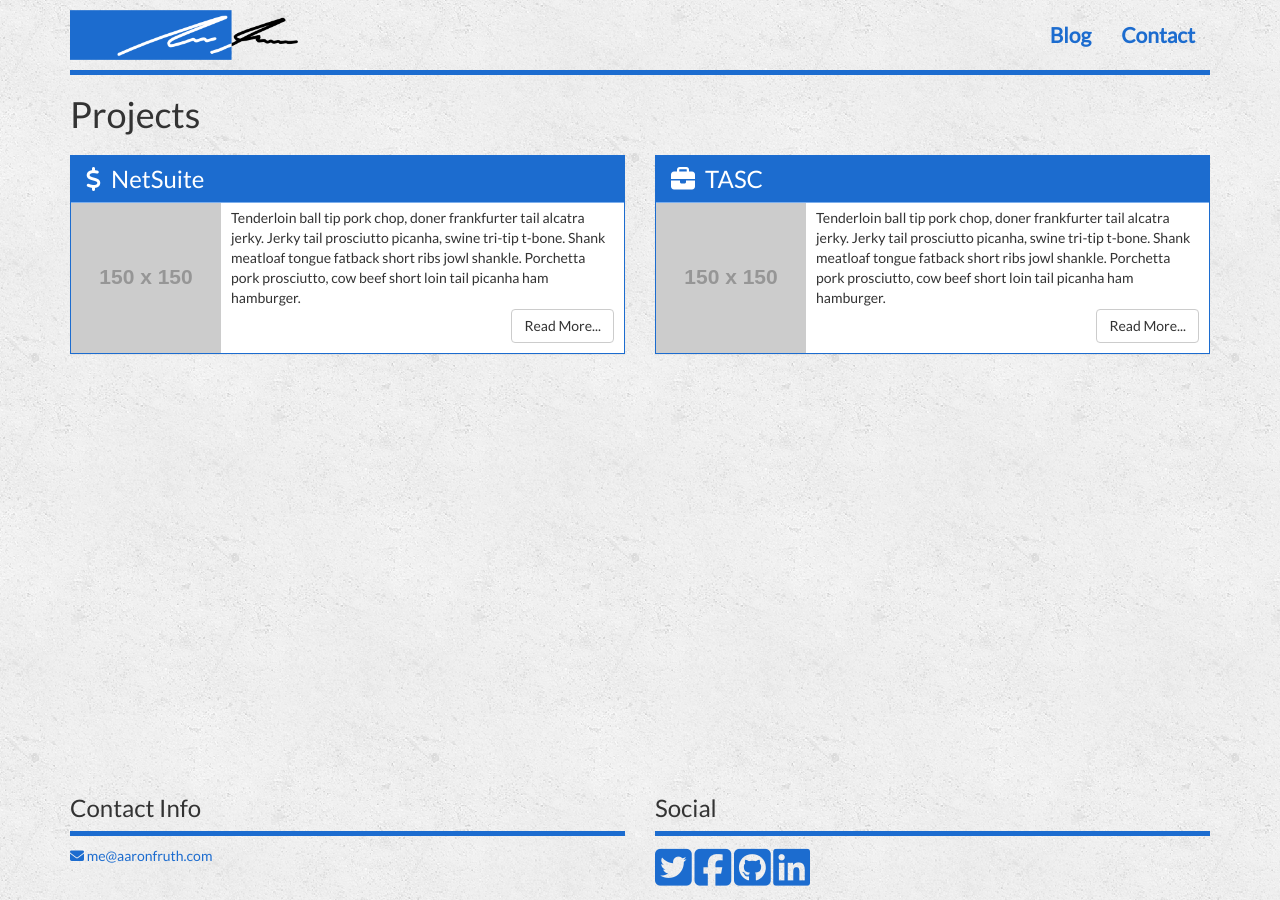
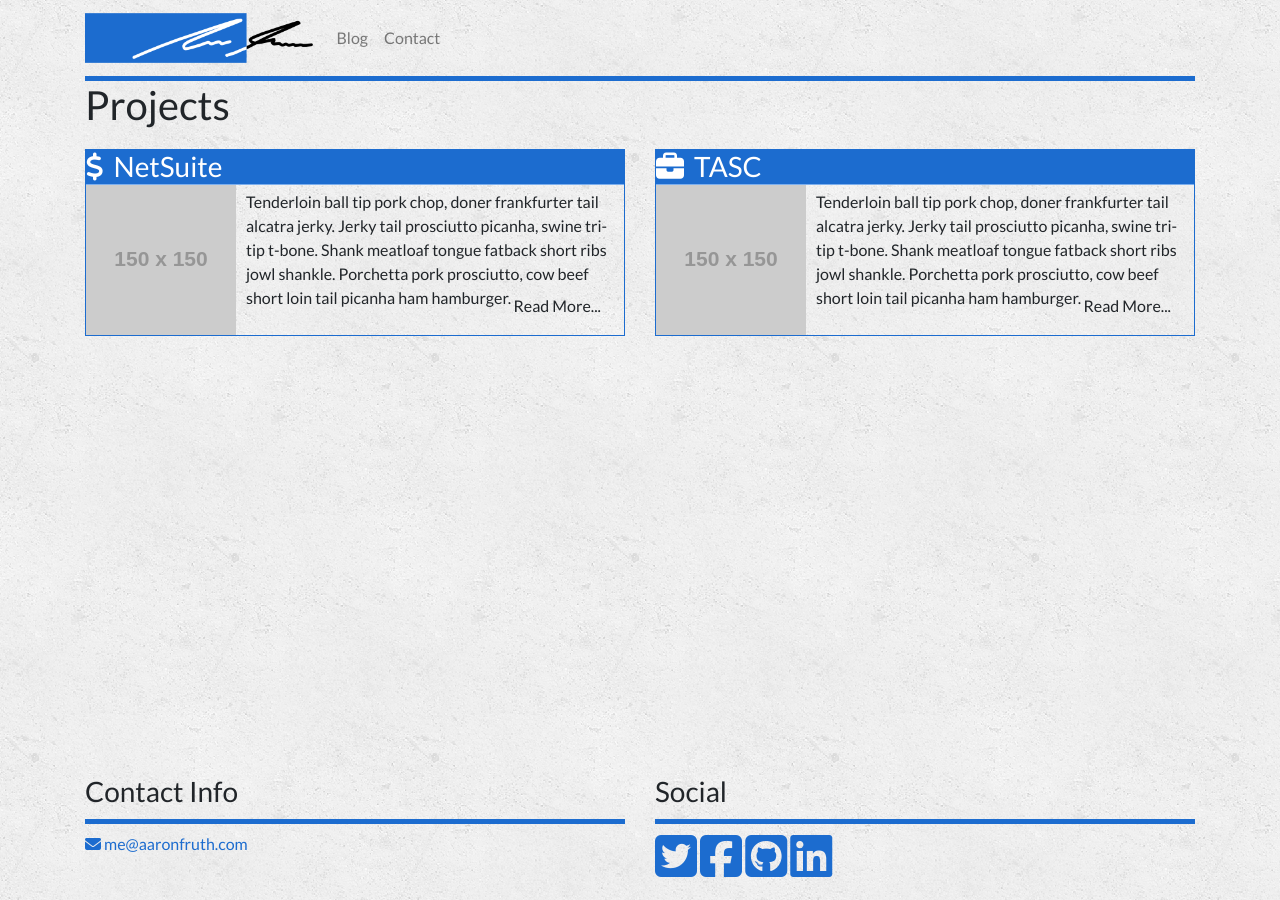
Before and after one commit to fruth/fruth.github.io, a Jekyll site: the page built from projects.html, in a window 1280 px wide. Built offline with Jekyll 4.4.1, drawn with Linux system fonts in a browser that asks for light colours; nearby versions of some CDN libraries.

Commit message:
Update bootstrap and content rendering

```diff
--- a/_includes/contact_form.html
+++ b/_includes/contact_form.html
@@ -2,7 +2,7 @@
   <div class="form-group">
     <label for="name" class="col-sm-3 control-label">Name</label>
     <div class="col-sm-9">
-      <input type="text" class="form-control" id="name" name="name" placeholder="Rick Sanchez" required>
+      <input type="text" class="form-control" id="name" name="name" placeholder="Name" required>
     </div>
   </div>
   <div class="form-group">
--- a/_includes/footer.html
+++ b/_includes/footer.html
@@ -18,9 +18,8 @@
   </div>
 </footer>
 
-<script src="https://code.jquery.com/jquery-3.1.0.min.js" integrity="sha256-cCueBR6CsyA4/9szpPfrX3s49M9vUU5BgtiJj06wt/s=" crossorigin="anonymous"></script>
-<script src="https://cdn.jsdelivr.net/jquery.validation/1.15.1/jquery.validate.min.js" crossorigin="anonymous"></script>
-<script src="https://maxcdn.bootstrapcdn.com/bootstrap/3.3.7/js/bootstrap.min.js" integrity="sha384-Tc5IQib027qvyjSMfHjOMaLkfuWVxZxUPnCJA7l2mCWNIpG9mGCD8wGNIcPD7Txa" crossorigin="anonymous"></script>
-<script src="https://kit.fontawesome.com/15f70380b2.js" crossorigin="anonymous"></script>
+<script src="https://code.jquery.com/jquery-3.5.1.slim.min.js" integrity="sha384-DfXdz2htPH0lsSSs5nCTpuj/zy4C+OGpamoFVy38MVBnE+IbbVYUew+OrCXaRkfj" crossorigin="anonymous"></script>
+<script src="https://cdn.jsdelivr.net/npm/popper.js@1.16.1/dist/umd/popper.min.js" integrity="sha384-9/reFTGAW83EW2RDu2S0VKaIzap3H66lZH81PoYlFhbGU+6BZp6G7niu735Sk7lN" crossorigin="anonymous"></script>
+<script src="https://stackpath.bootstrapcdn.com/bootstrap/4.5.2/js/bootstrap.min.js" integrity="sha384-B4gt1jrGC7Jh4AgTPSdUtOBvfO8shuf57BaghqFfPlYxofvL8/KUEfYiJOMMV+rV" crossorigin="anonymous"></script><script src="https://kit.fontawesome.com/15f70380b2.js" crossorigin="anonymous"></script>
 <script src="/js/contact.js"></script>
 <script src="/js/tracking.js"></script>
--- a/_includes/head.html
+++ b/_includes/head.html
@@ -2,6 +2,6 @@
 
 <meta name="viewport" content="width=device-width, initial-scale=1">
 
-<link rel="stylesheet" href="https://maxcdn.bootstrapcdn.com/bootstrap/3.3.7/css/bootstrap.min.css" integrity="sha384-BVYiiSIFeK1dGmJRAkycuHAHRg32OmUcww7on3RYdg4Va+PmSTsz/K68vbdEjh4u" crossorigin="anonymous">
+<link rel="stylesheet" href="https://stackpath.bootstrapcdn.com/bootstrap/4.5.2/css/bootstrap.min.css" integrity="sha384-JcKb8q3iqJ61gNV9KGb8thSsNjpSL0n8PARn9HuZOnIxN0hoP+VmmDGMN5t9UJ0Z" crossorigin="anonymous">
 <link rel="stylesheet" href="/css/main.css" >
 <link rel="stylesheet" href="/css/custom.css">
--- a/_includes/header.html
+++ b/_includes/header.html
@@ -1,22 +1,19 @@
-<nav class="navbar navbar-default">
-  <div class="container-fluid">
-    <div class="navbar-header">
-      <a class="navbar-brand" href="/">
-        <img src="/img/logo.png" />
-      </a>
-      <button type="button" class="navbar-toggle collapsed" data-toggle="collapse" data-target="#bs-example-navbar-collapse-1" aria-expanded="false">
-        <span class="sr-only">Toggle navigation</span>
-        <span class="icon-bar"></span>
-        <span class="icon-bar"></span>
-        <span class="icon-bar"></span>
-      </button>
-    </div>
-    <div class="collapse navbar-collapse" id="bs-example-navbar-collapse-1">
-      <ul class="nav navbar-nav navbar-right">
-        <li><a href="/blog.html">Blog</a></li>
-        <li><a href="/projects.html" class="hide">Projects</a></li>
-        <li><a href="/contact.html">Contact</a></li>
-      </ul>
-    </div>
+<nav class="navbar navbar-expand-lg navbar-light pl-0 pr-0">
+  <a class="navbar-brand" href="/">
+    <img src="/img/logo.png" height="50"/>
+  </a>
+  <button class="navbar-toggler" type="button" data-toggle="collapse" data-target="#navbarTogglerDemo02" aria-controls="navbarTogglerDemo02" aria-expanded="false" aria-label="Toggle navigation">
+    <span class="navbar-toggler-icon"></span>
+  </button>
+
+  <div class="collapse navbar-collapse justify-content-end" id="navbarTogglerDemo02">
+    <ul class="navbar-nav mr-auto mt-2 mt-lg-0">
+      <li class="nav-item">
+        <a class="nav-link" href="/blog.html">Blog</a>
+      </li>
+      <li class="nav-item">
+        <a class="nav-link" href="/contact.html">Contact</a>
+      </li>
+    </ul>
   </div>
 </nav>
--- a/css/main.scss
+++ b/css/main.scss
@@ -30,6 +30,7 @@
 
 // Height of fixed elements
 $footer-height: 125px;
+$footer-spacing: 150px;
 
 // start content
 @import 'https://fonts.googleapis.com/css?family=Lato';
@@ -49,7 +50,7 @@
 body {
   background: url('/img/concrete_seamless.png');
   font-family: 'Lato', sans-serif;
-  margin-bottom: $footer-height;
+  margin-bottom: $footer-spacing;
 }
 
 .container > header {
```
Also changed, not shown: index.html (+10 -3 lines), 1 other file.
